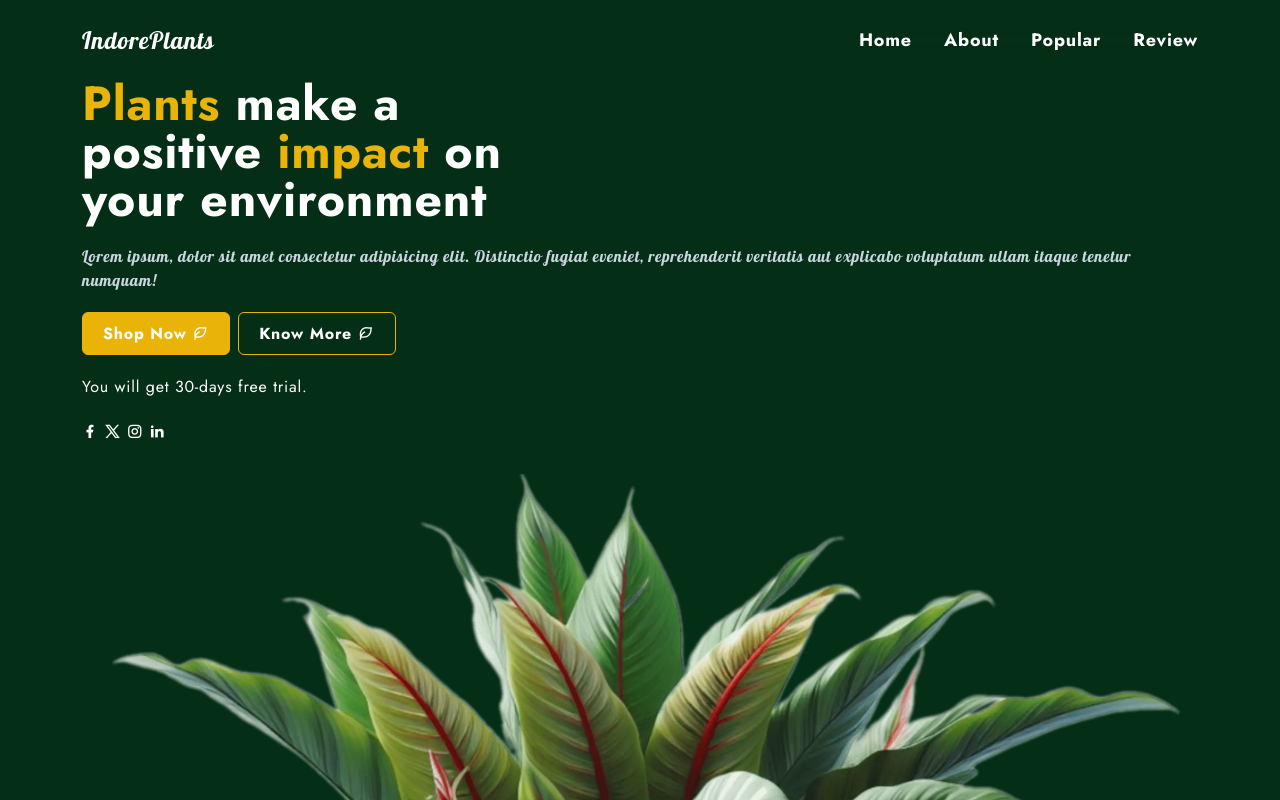
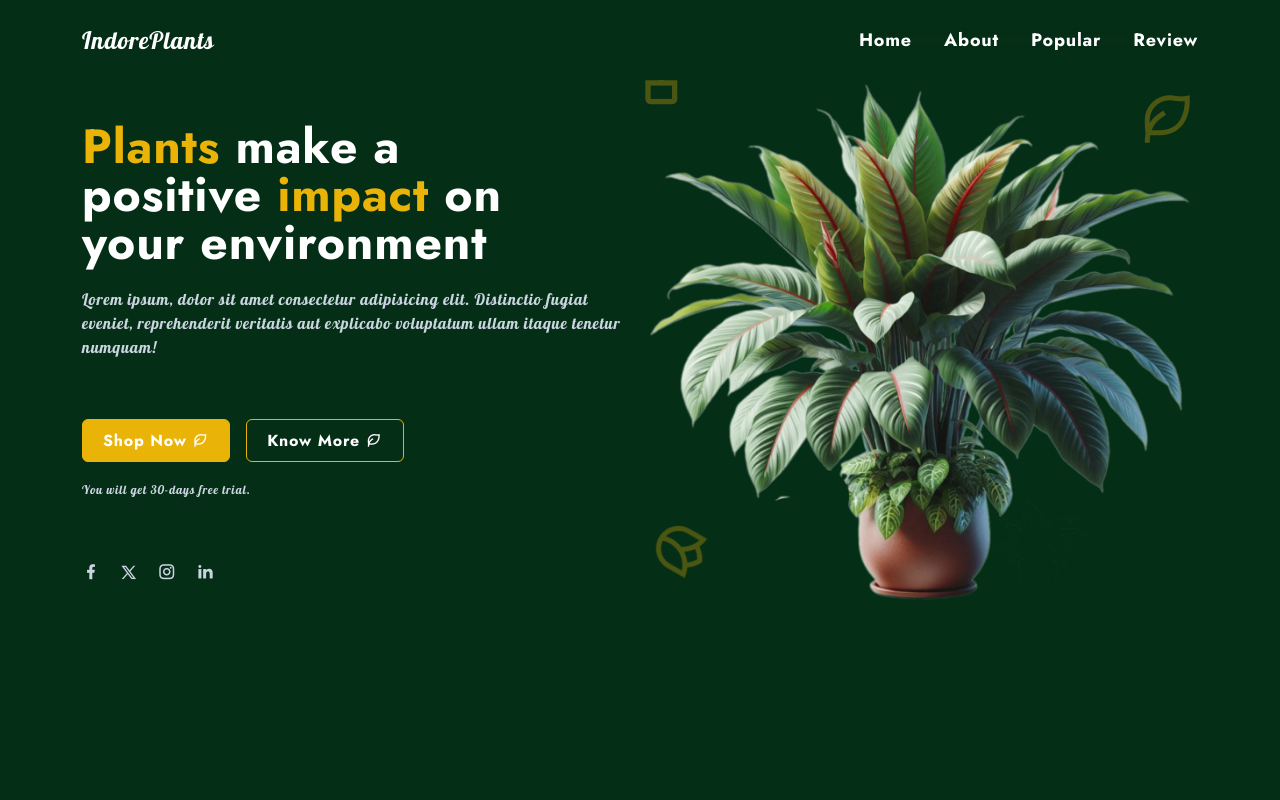
Before and after one commit to SudoSantos/Plant-website, a website: page index.html in a window 1280 px wide. Shown: the top 800 px of the page. Drawn offline with nearby package versions, Linux system fonts and the light colour scheme.

Commit message:
completed hero section

```diff
--- a/index.html
+++ b/index.html
@@ -66,11 +66,19 @@
     </header>
 
     <main>
-      <section id="home">
+      <section id="home" class="relative">
         <div class="container">
-          <div class="flex flex-col items-center gap-5">
+          <!-- blob 1 -->
+           <div class="w-64 h-64 bg-green-700 rounded-full blur-3xl -z-10 opacity-40 absolute top-1/2 left-1/2 transform -translate-x-1/2 -translate-y-1/2">
+           </div>
+
+           <!-- blob 2 -->
+           <div class="w-64 h-64 bg-green-700 rounded-full blur-3xl -z-10 opacity-40 absolute right-0 bottom-0 transform -translate-x-1/2 -translate-y-1/2">
+          </div>
+
+          <div class="flex flex-col items-center gap-5 lg:flex-row">
             <!-- content -->
-            <div class="w-full space-y-5">
+            <div class="w-full space-y-5 lg:w-1/2">
               <h1>
                 <span class="text-yellow-500">Plants</span> make a <br />
                 positive
@@ -84,7 +92,7 @@
                 voluptatum ullam itaque tenetur numquam!
               </p>
 
-              <div class="flex flex-col gap-2 sm:flex-row">
+              <div class="flex flex-col gap-2 sm:flex-row md:gap-4 lg:pt-5 xl:pt-10">
                 <button class="btn">
                   <span>Shop Now</span>
                   <i class="ri-leaf-line"></i>
@@ -96,33 +104,35 @@
                 </button>
               </div>
 
-              <p>You will get 30-days free trial.</p>
+              <p class="text-xs font-Lobser text-slate-300">
+                You will get 30-days free trial.
+              </p>
 
-              <div>
-                <i class="ri-facebook-fill"></i>
-                <i class="ri-twitter-x-line"></i>
-                <i class="ri-instagram-line"></i>
-                <i class="ri-linkedin-fill"></i>
+              <div class="flex items-center gap-5 text-lg lg:pt-10">
+                <i class="ri-facebook-fill text-slate-300 hover:text-yellow-500 duration-300 cursor-pointer"></i>
+                <i class="ri-twitter-x-line text-slate-300 hover:text-yellow-500 duration-300 cursor-pointer text-base"></i>
+                <i class="ri-instagram-line text-slate-300 hover:text-yellow-500 duration-300 cursor-pointer"></i>
+                <i class="ri-linkedin-fill text-slate-300 hover:text-yellow-500 duration-300 cursor-pointer"></i>
               </div>
             </div>
 
             <!-- image -->
-            <div>
+            <div class="w-full relative lg:w-1/2">
               <img src="assets/img/home.png" alt="home_image" />
 
               <!-- leaf -->
-              <div>
-                <i class="ri-leaf-line"></i>
+              <div class="absolute -top-10 right-0 opacity-30 xl:top-5 animate-movingY">
+                <i class="ri-leaf-line text-6xl text-yellow-500"></i>
               </div>
 
               <!-- flower -->
-              <div>
-                <i class="ri-flower-line"></i>
+              <div class="absolute bottom-0 left-0 opacity-30 xl:bottom-12 animate-rotating">
+                <i class="ri-flower-line text-6xl text-yellow-500"></i>
               </div>
 
               <!-- plant -->
-              <div>
-                <i class="ri-plant-line"></i>
+              <div class=" hidden absolute -top-8 -left-5 opacity-30 lg:block animate-scalingUp">
+                <i class="ri-plant-line text-6xl text-yellow-500"></i>
               </div>
             </div>
           </div>
--- a/input.css
+++ b/input.css
@@ -41,3 +41,7 @@ h1{
 .btn_outline{
   @apply bg-transparent;
 }
+
+.btn_outline:hover{
+  @apply bg-yellow-500;
+}
--- a/tailwind.config.js
+++ b/tailwind.config.js
@@ -9,6 +9,25 @@ module.exports = {
       xl:"1180px"
     },
     extend: {},
+    keyframes: {
+      move: {
+        "50%": {transform: "translateY(-1rem)"}
+      },
+      rotate:{
+        "0%":{transform: "rotate(0deg)"},
+        "100%":{transform: "rotate(360deg)"},
+      },
+      scaleUp: {
+        "0%": { transform: "scale(0.8)"},
+        "50%": { transform: "scale(1.2)"},
+        "100%": { transform: "scale(0.8)"},
+      }
+    },
+    animation: {
+      movingY: "move 3s linear infinite",
+      rotating: "rotate 15s linear infinite",
+      scalingUp: "scaleUp 3s linear infinite",
+    },
     fontFamily:{
       Jost:["Jost", "sans-serif"],
       Lobser:["Lobster", "sans-serif"]
```
Also changed, not shown: output.css.
